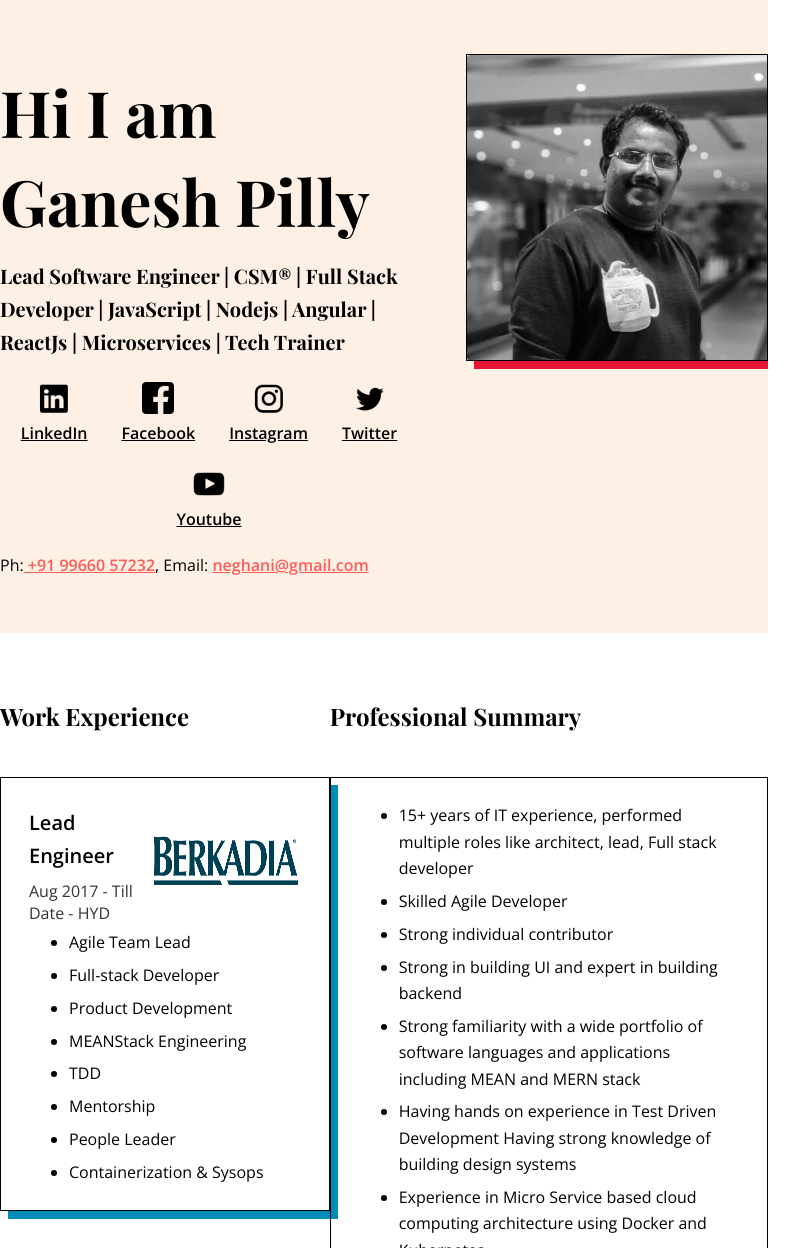
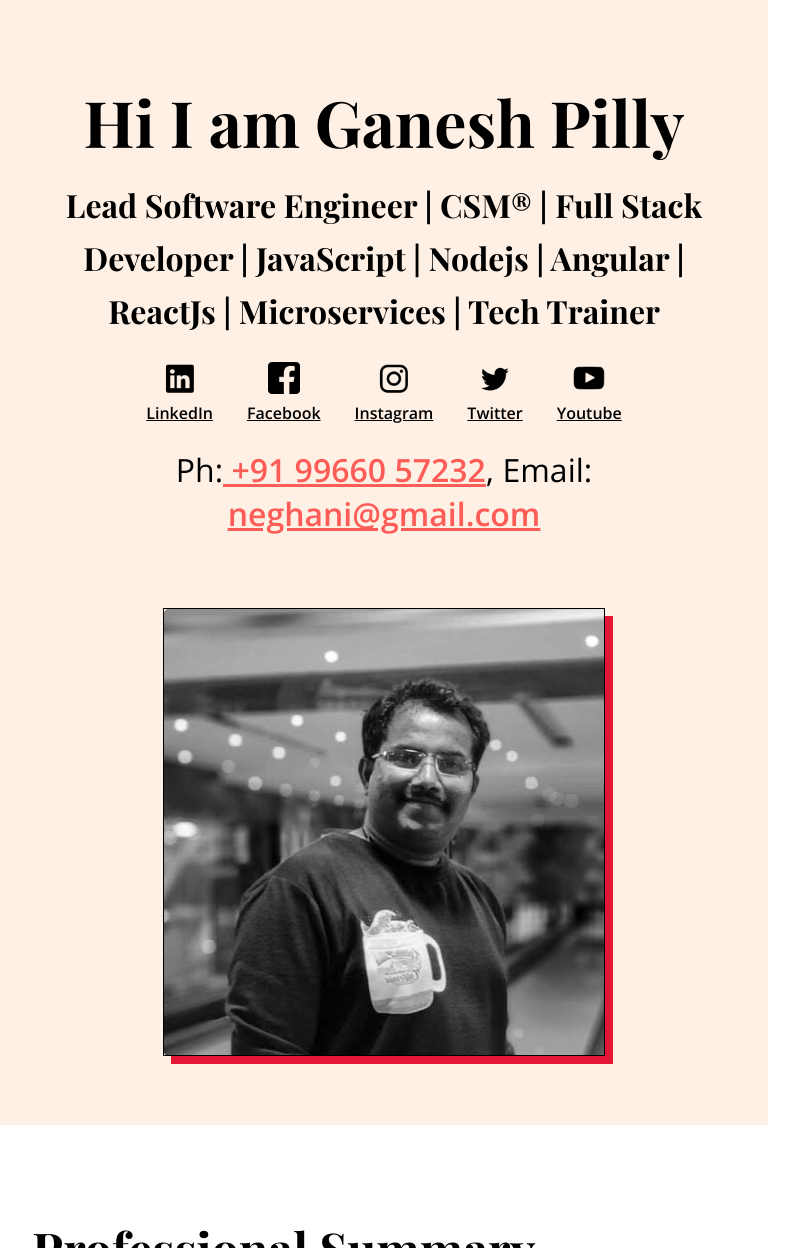
Before and after one commit to neghani/myportfolio-site, a plain HTML site: page index.html in a window 768 px wide. Shown: the top 1248 px of the page, 800 px wide, since content can reach past the window. Drawn offline with nearby package versions, Linux system fonts and the light colour scheme.

Commit message:
my kind of design

```diff
--- a/index.html
+++ b/index.html
@@ -141,7 +141,7 @@
                 <h1 class="sub-heading">Team Lead</h1>
                 <p class="sub-text">Jan 2008 - Apr 2013 - HYD</p>
               </div>
-              <img src="./imgs/techm.png" width="100" alt="" />
+              <img src="./imgs/ckm.png" width="100" alt="" />
             </div>
             <div class="body">
               <ul class="text two-column">
--- a/responsive-font.css
+++ b/responsive-font.css
@@ -26,11 +26,6 @@
     flex-direction: column-reverse;
     justify-content: center;
   }
-  .two-column {
-    column-gap: 14px;
-    -webkit-column-gap: 14px;
-    -moz-column-gap: 14px;
-  }
 
   .container {
     width: 100% !important;
@@ -40,9 +35,9 @@
     columns: 1;
     -webkit-columns: 1;
     -moz-columns: 1;
-    column-gap: 32px;
-    -webkit-column-gap: 32px;
-    -moz-column-gap: 32px;
+    column-gap: 14px;
+    -webkit-column-gap: 14px;
+    -moz-column-gap: 14px;
   }
   .card {
     max-width: 100% !important;
@@ -51,27 +46,78 @@
   .photo {
     text-align: center;
   }
-.intro-text .text{
-	text-align: center;
-}
+  .intro-text .text {
+    text-align: center;
+  }
+  .social-links {
+    justify-content: center;
+  }
+  .vertical-flow {
+    gap: 64px 48px;
+  }
 }
 
 /* Medium devices (landscape tablets, 768px and up) */
-@media only screen and (min-width: 768px) {
+@media only screen and (min-width: 768px) and (max-width: 1230px) {
   :root {
     --font-xxl: 4rem;
-    --font-xl: 1.5rem;
-    --font-l: 1.25rem;
-    --font-m: 1rem;
+    --font-xl: 3rem;
+    --font-l: 2rem;
+    --font-m: 2rem;
     --font-sm: 1rem;
-    --font-xsm: 0.55rem;
+    --font-xsm: 1rem;
   }
+  .container {
+    width: 100% !important;
+    padding: 64px 64px;
+  }
+  .vertical-flow {
+    flex-direction: column;
+    justify-content: center;
+  }
+  .profession .container {
+    display: flex;
+    flex-direction: column-reverse;
+    justify-content: center;
+  }
+
   .two-column {
-    columns: auto !important;
-    -webkit-columns: auto !important;
-    -moz-columns: auto !important;
+    columns: 2;
+    -webkit-columns: 2;
+    -moz-columns: 2;
     column-gap: 32px;
     -webkit-column-gap: 32px;
     -moz-column-gap: 32px;
   }
+
+  .card {
+    overflow: hidden;
+  }
+  .photo {
+    text-align: center;
+  }
+  .intro-text .text {
+    text-align: center;
+  }
+  .heading-5 {
+    text-align: center;
+  }
+  .intro-text .sub-heading {
+    text-align: center;
+  }
+  .header .photo img {
+    max-width: 440px;
+  }
+  .social-links {
+    justify-content: center;
+  }
+  .vertical-flow {
+    gap: 64px 48px;
+  }
 }
+
+@media only screen and (min-width: 1239px) {
+  .profession .container {
+    gap: 124px;
+  }
+}
--- a/styles.css
+++ b/styles.css
@@ -70,8 +70,9 @@ ul.text li {
   flex-wrap: wrap;
   margin: 24px 0px;
   gap: 24px 34px;
-  justify-content: center;
+
 }
+
 .social-link a {
   color: #000;
 }
@@ -118,7 +119,7 @@ a {
 
 .card {
   border: 1px solid #000;
-  max-width: 512px;
+
   padding: 20px 28px;
   margin: 2.5rem 0;
 }
```
